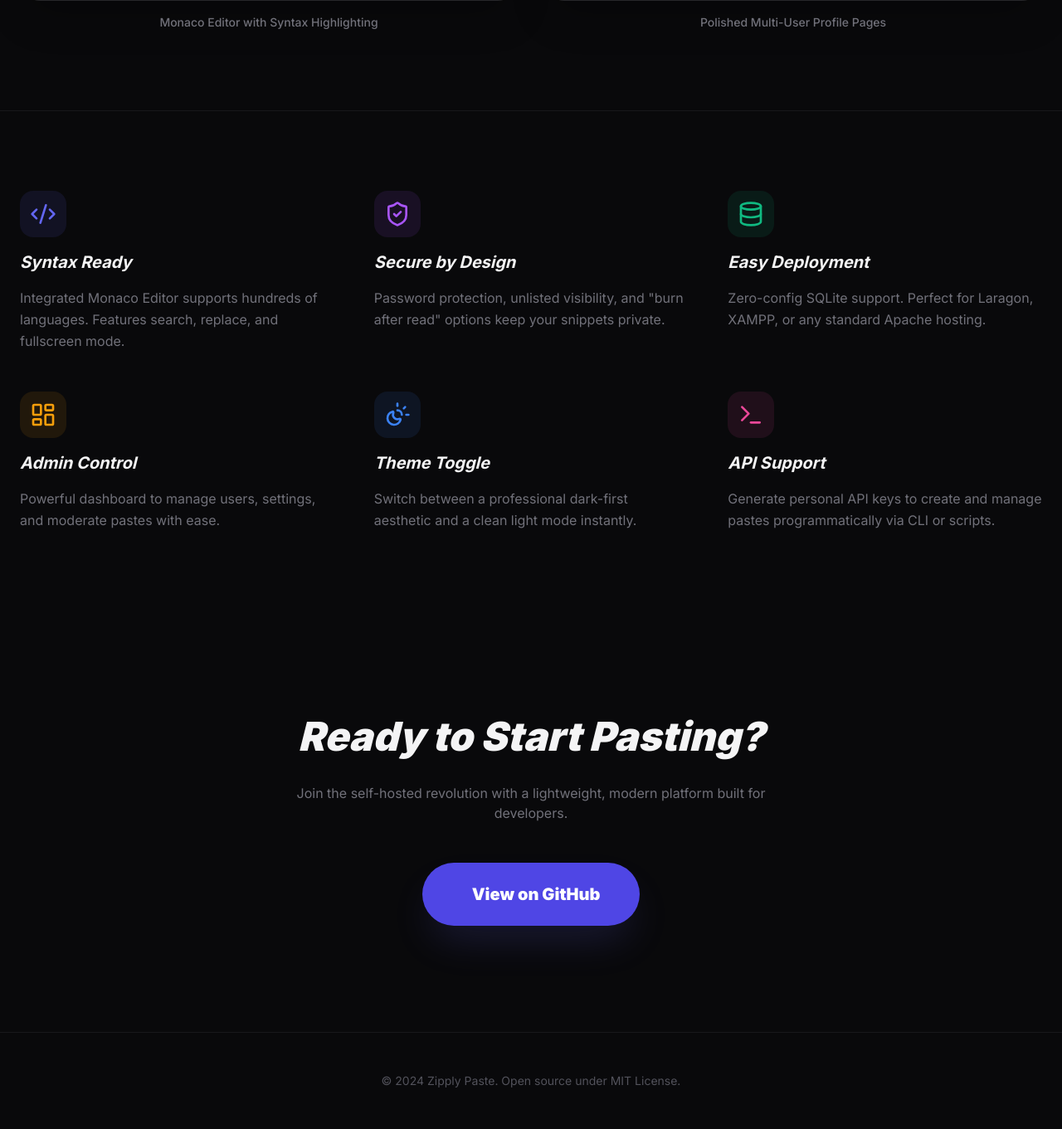
After one commit to Anon011073/zipply-paste, a PHP site: page /docs/index.html in a window 1280 px wide. The commit adds this page. Shown: the part 1177-2538 px from the top of the page at 83% size. Run offline with PHP 8.4, Linux system fonts and the light colour scheme; some libraries are stand-ins or nearby versions.

Commit message:
Final Release: CRUD for pastes, Gravatar fix, and Landing Page
- Implemented full CRUD for pastes (Edit/Delete) with ownership checks.
- Fixed Gravatar display issues by updating CSP headers.
- Polished README.md with comprehensive documentation.
- Created a modern dark-first landing page in `docs/index.html` for GitHub Pages.
- Final sweep of UI elements for perfect light/dark mode compatibility.

Co-authored-by: Anon011073 <209044464+Anon011073@users.noreply.github.com>

```diff
--- a/app/Views/auth/forgot.php
+++ b/app/Views/auth/forgot.php
@@ -3,8 +3,8 @@ ob_start();
 ?>
 
 <div class="max-w-md mx-auto py-24">
-    <div class="bg-zinc-900 border border-zinc-800 p-8 rounded-3xl shadow-2xl">
-        <h1 class="text-2xl font-bold mb-2">Reset Password</h1>
+    <div class="bg-white dark:bg-zinc-900 border border-zinc-200 dark:border-zinc-800 p-8 rounded-3xl shadow-2xl">
+        <h1 class="text-2xl font-bold mb-2 text-zinc-900 dark:text-white">Reset Password</h1>
         <p class="text-zinc-500 text-sm mb-8">Enter your email address and we'll send you a link to reset your password.</p>
 
         <?php if (isset($success)): ?>
@@ -15,7 +15,7 @@ ob_start();
 
         <form action="<?php echo $base; ?>/forgot-password" method="POST" class="space-y-4">
             <input type="hidden" name="csrf_token" value="<?php echo $_SESSION['csrf_token']; ?>">
-            <input type="email" name="email" required placeholder="Email Address" class="w-full bg-zinc-950 border border-zinc-800 rounded-xl px-4 py-3 focus:outline-none focus:border-indigo-500 transition-all">
+            <input type="email" name="email" required placeholder="Email Address" class="w-full bg-white dark:bg-zinc-950 border border-zinc-200 dark:border-zinc-800 text-zinc-900 dark:text-white rounded-xl px-4 py-3 focus:outline-none focus:border-indigo-500 transition-all">
             <button type="submit" class="w-full bg-indigo-600 hover:bg-indigo-700 text-white font-bold py-3 rounded-xl transition-all">
                 Send Reset Link
             </button>
--- /dev/null
+++ b/docs/index.html
@@ -0,0 +1,138 @@
+<!DOCTYPE html>
+<html lang="en">
+<head>
+    <meta charset="UTF-8">
+    <meta name="viewport" content="width=device-width, initial-scale=1.0">
+    <title>Zipply Paste - Lightweight, Modern Pastebin</title>
+    <script src="https://cdn.tailwindcss.com"></script>
+    <script src="https://unpkg.com/lucide@latest"></script>
+    <style>
+        @import url('https://fonts.googleapis.com/css2?family=Inter:wght@400;500;600;700;800;900&display=swap');
+        body { font-family: 'Inter', sans-serif; background-color: #09090b; color: #f4f4f5; }
+        .hero-gradient { background: radial-gradient(circle at top, #1e1b4b 0%, #09090b 100%); }
+    </style>
+</head>
+<body class="selection:bg-indigo-500 selection:text-white">
+    <nav class="border-b border-zinc-800 bg-zinc-950/50 backdrop-blur-md sticky top-0 z-50">
+        <div class="container mx-auto px-6 h-20 flex items-center justify-between">
+            <a href="#" class="flex items-center gap-2 font-bold text-2xl tracking-tight">
+                <i data-lucide="layers" class="text-indigo-500 w-8 h-8"></i>
+                <span>Zipply<span class="text-indigo-500">Paste</span></span>
+            </a>
+            <div class="flex items-center gap-8">
+                <a href="#features" class="text-sm font-medium text-zinc-400 hover:text-white transition-colors">Features</a>
+                <a href="#screenshots" class="text-sm font-medium text-zinc-400 hover:text-white transition-colors">Showcase</a>
+                <a href="https://github.com/user/zipply-paste" class="bg-indigo-600 hover:bg-indigo-700 text-white px-5 py-2.5 rounded-xl text-sm font-bold transition-all shadow-lg shadow-indigo-500/20 flex items-center gap-2">
+                    <i data-lucide="github" class="w-4 h-4"></i> Download
+                </a>
+            </div>
+        </div>
+    </nav>
+
+    <header class="hero-gradient pt-24 pb-32 overflow-hidden">
+        <div class="container mx-auto px-6 text-center">
+            <h1 class="text-5xl md:text-7xl font-black mb-8 italic bg-gradient-to-r from-indigo-400 to-purple-400 bg-clip-text text-transparent leading-tight">
+                Simple, Fast,<br>Secure Pasting.
+            </h1>
+            <p class="text-zinc-400 text-xl mb-12 max-w-2xl mx-auto leading-relaxed">
+                Zipply Paste is a lightweight, self-hosted, multi-user Pastebin platform designed for developers who value speed and aesthetics.
+            </p>
+            <div class="flex flex-col sm:flex-row items-center justify-center gap-4">
+                <a href="https://github.com/user/zipply-paste/archive/refs/heads/main.zip" class="w-full sm:w-auto bg-indigo-600 hover:bg-indigo-700 text-white px-10 py-5 rounded-2xl text-lg font-bold transition-all shadow-2xl shadow-indigo-500/30 flex items-center justify-center gap-3">
+                    <i data-lucide="download-cloud"></i> Get Latest Version
+                </a>
+                <a href="https://paste.boxlabs.uk/" target="_blank" class="w-full sm:w-auto bg-zinc-900 border border-zinc-800 hover:border-zinc-700 text-white px-10 py-5 rounded-2xl text-lg font-bold transition-all flex items-center justify-center gap-3">
+                    <i data-lucide="external-link"></i> Live Demo
+                </a>
+            </div>
+        </div>
+    </header>
+
+    <section id="screenshots" class="py-24 bg-zinc-950">
+        <div class="container mx-auto px-6 text-center">
+            <h2 class="text-3xl font-bold mb-16">The Developer's Choice</h2>
+            <div class="grid grid-cols-1 md:grid-cols-2 gap-8">
+                <div class="space-y-4">
+                    <div class="bg-zinc-900 p-2 rounded-3xl border border-zinc-800 shadow-2xl">
+                        <img src="assets/screenshots/editor.png" alt="Advanced Editor" class="rounded-2xl">
+                    </div>
+                    <p class="text-zinc-500 text-sm font-medium">Monaco Editor with Syntax Highlighting</p>
+                </div>
+                <div class="space-y-4">
+                    <div class="bg-zinc-900 p-2 rounded-3xl border border-zinc-800 shadow-2xl">
+                        <img src="assets/screenshots/profile.png" alt="User Profile" class="rounded-2xl">
+                    </div>
+                    <p class="text-zinc-500 text-sm font-medium">Polished Multi-User Profile Pages</p>
+                </div>
+            </div>
+        </div>
+    </section>
+
+    <section id="features" class="py-24 border-t border-zinc-900">
+        <div class="container mx-auto px-6">
+            <div class="grid grid-cols-1 md:grid-cols-3 gap-12">
+                <div class="space-y-4">
+                    <div class="w-14 h-14 bg-indigo-500/10 rounded-2xl flex items-center justify-center">
+                        <i data-lucide="code-2" class="text-indigo-500 w-8 h-8"></i>
+                    </div>
+                    <h3 class="text-xl font-bold italic">Syntax Ready</h3>
+                    <p class="text-zinc-500 leading-relaxed">Integrated Monaco Editor supports hundreds of languages. Features search, replace, and fullscreen mode.</p>
+                </div>
+                <div class="space-y-4">
+                    <div class="w-14 h-14 bg-purple-500/10 rounded-2xl flex items-center justify-center">
+                        <i data-lucide="shield-check" class="text-purple-500 w-8 h-8"></i>
+                    </div>
+                    <h3 class="text-xl font-bold italic">Secure by Design</h3>
+                    <p class="text-zinc-500 leading-relaxed">Password protection, unlisted visibility, and "burn after read" options keep your snippets private.</p>
+                </div>
+                <div class="space-y-4">
+                    <div class="w-14 h-14 bg-emerald-500/10 rounded-2xl flex items-center justify-center">
+                        <i data-lucide="database" class="text-emerald-500 w-8 h-8"></i>
+                    </div>
+                    <h3 class="text-xl font-bold italic">Easy Deployment</h3>
+                    <p class="text-zinc-500 leading-relaxed">Zero-config SQLite support. Perfect for Laragon, XAMPP, or any standard Apache hosting.</p>
+                </div>
+                <div class="space-y-4">
+                    <div class="w-14 h-14 bg-amber-500/10 rounded-2xl flex items-center justify-center">
+                        <i data-lucide="layout-dashboard" class="text-amber-500 w-8 h-8"></i>
+                    </div>
+                    <h3 class="text-xl font-bold italic">Admin Control</h3>
+                    <p class="text-zinc-500 leading-relaxed">Powerful dashboard to manage users, settings, and moderate pastes with ease.</p>
+                </div>
+                <div class="space-y-4">
+                    <div class="w-14 h-14 bg-blue-500/10 rounded-2xl flex items-center justify-center">
+                        <i data-lucide="sun-moon" class="text-blue-500 w-8 h-8"></i>
+                    </div>
+                    <h3 class="text-xl font-bold italic">Theme Toggle</h3>
+                    <p class="text-zinc-500 leading-relaxed">Switch between a professional dark-first aesthetic and a clean light mode instantly.</p>
+                </div>
+                <div class="space-y-4">
+                    <div class="w-14 h-14 bg-pink-500/10 rounded-2xl flex items-center justify-center">
+                        <i data-lucide="terminal" class="text-pink-500 w-8 h-8"></i>
+                    </div>
+                    <h3 class="text-xl font-bold italic">API Support</h3>
+                    <p class="text-zinc-500 leading-relaxed">Generate personal API keys to create and manage pastes programmatically via CLI or scripts.</p>
+                </div>
+            </div>
+        </div>
+    </section>
+
+    <section class="py-32 bg-zinc-950 overflow-hidden relative">
+        <div class="container mx-auto px-6 text-center relative z-10">
+            <h2 class="text-4xl md:text-5xl font-black mb-8 italic">Ready to Start Pasting?</h2>
+            <p class="text-zinc-500 mb-12 max-w-xl mx-auto">Join the self-hosted revolution with a lightweight, modern platform built for developers.</p>
+            <a href="https://github.com/user/zipply-paste" class="inline-flex items-center gap-3 bg-indigo-600 hover:bg-indigo-700 text-white px-12 py-6 rounded-full text-xl font-black transition-all shadow-2xl shadow-indigo-500/20">
+                <i data-lucide="github"></i> View on GitHub
+            </a>
+        </div>
+    </section>
+
+    <footer class="border-t border-zinc-900 py-12 bg-zinc-950 text-center">
+        <p class="text-zinc-600 text-sm">&copy; 2024 Zipply Paste. Open source under MIT License.</p>
+    </footer>
+
+    <script>
+        lucide.createIcons();
+    </script>
+</body>
+</html>
```
Also changed, not shown: app/Views/admin/settings.php (+11 -11 lines), README.md, 4 other files.
